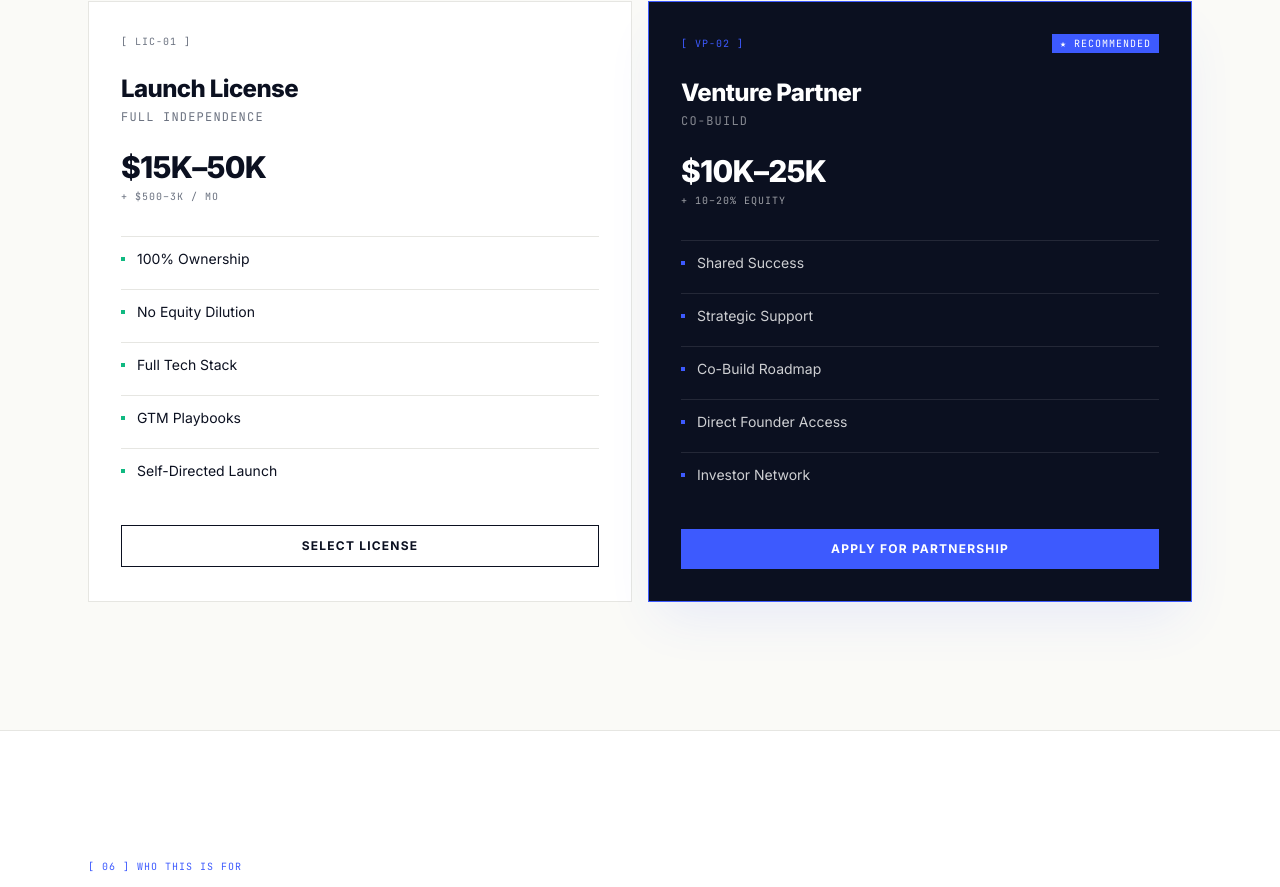
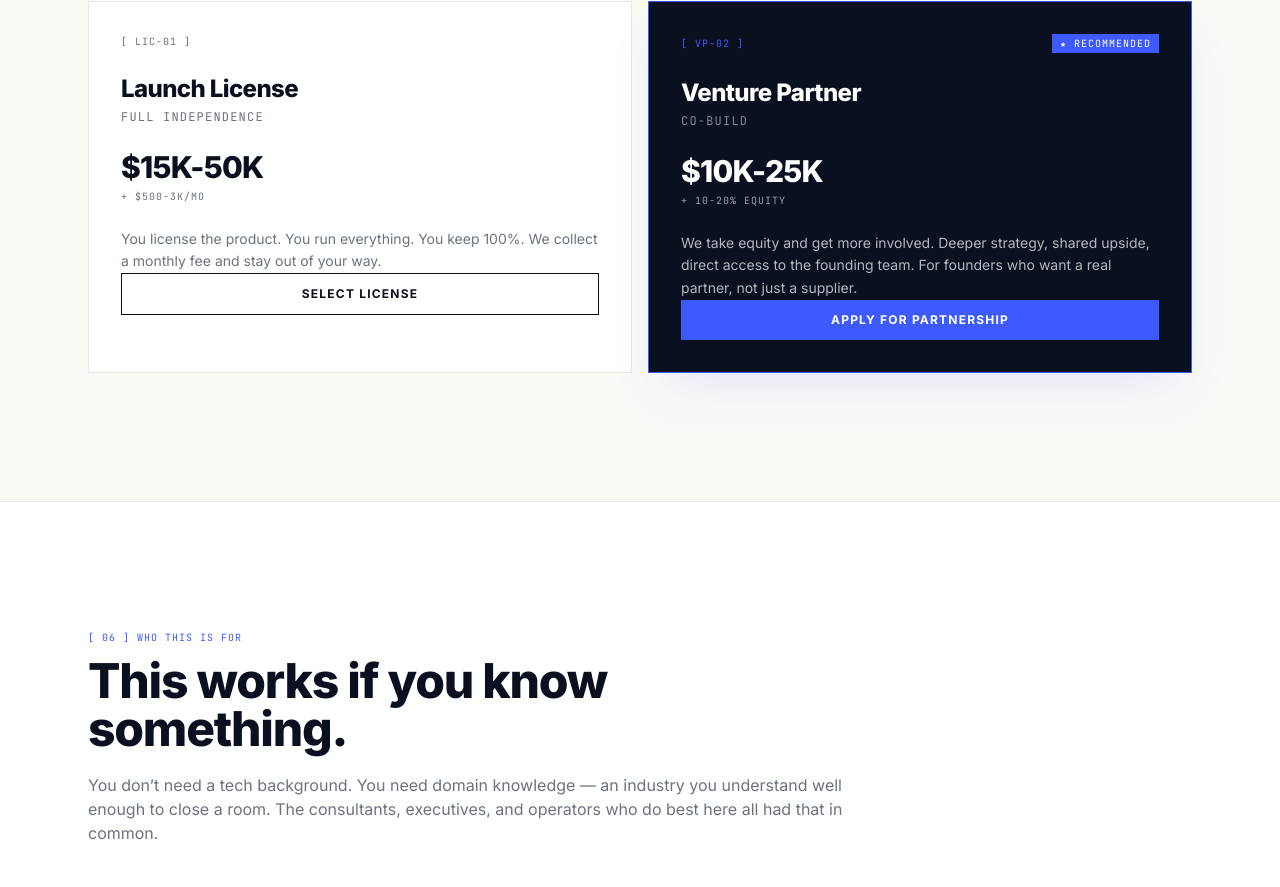
Before and after one commit to sparkai-core/spark-ventures-wireframe, a Next.js app: page / in a window 1280 px wide. Shown: the part 5749-6636 px from the top of the page. Built offline with nearby package versions, Linux system fonts and the light colour scheme.

Commit message:
partneship paths

```diff
--- a/app/page.tsx
+++ b/app/page.tsx
@@ -409,19 +409,13 @@ function PartnershipPaths() {
                   </div>
                 </div>
 
-                <ul className="my-8 space-y-2">
-                  {p.items.map((it) => (
-                    <li
-                      key={it}
-                      className={`flex items-center gap-3 border-t py-3 text-sm ${
-                        isPrimary ? "border-white/10 text-white/80" : "border-line text-navy"
-                      }`}
-                    >
-                      <span className={`size-1 ${isPrimary ? "bg-blue" : "bg-emerald"}`} />
-                      {it}
-                    </li>
-                  ))}
-                </ul>
+                <p
+                  className={`mt-6 text-sm leading-relaxed ${
+                    isPrimary ? "text-white/70" : "text-ink-muted"
+                  }`}
+                >
+                  {p.body}
+                </p>
 
                 <button
                   className={`w-full py-3 text-xs font-bold uppercase tracking-widest transition ${
--- a/lib/data.ts
+++ b/lib/data.ts
@@ -126,15 +126,9 @@ export const PARTNERSHIPS = [
     tag: "LIC-01",
     title: "Launch License",
     subtitle: "Full independence",
-    price: "$15K–50K",
-    priceSub: "+ $500–3K / mo",
-    items: [
-      "100% Ownership",
-      "No Equity Dilution",
-      "Full Tech Stack",
-      "GTM Playbooks",
-      "Self-Directed Launch",
-    ],
+    price: "$15K-50K",
+    priceSub: "+ $500-3K/mo",
+    body: "You license the product. You run everything. You keep 100%. We collect a monthly fee and stay out of your way.",
     button: "Select License",
     variant: "outline",
   },
@@ -142,15 +136,9 @@ export const PARTNERSHIPS = [
     tag: "VP-02",
     title: "Venture Partner",
     subtitle: "Co-build",
-    price: "$10K–25K",
-    priceSub: "+ 10–20% Equity",
-    items: [
-      "Shared Success",
-      "Strategic Support",
-      "Co-Build Roadmap",
-      "Direct Founder Access",
-      "Investor Network",
-    ],
+    price: "$10K-25K",
+    priceSub: "+ 10-20% equity",
+    body: "We take equity and get more involved. Deeper strategy, shared upside, direct access to the founding team. For founders who want a real partner, not just a supplier.",
     button: "Apply for Partnership",
     variant: "primary",
     recommended: true,
```
